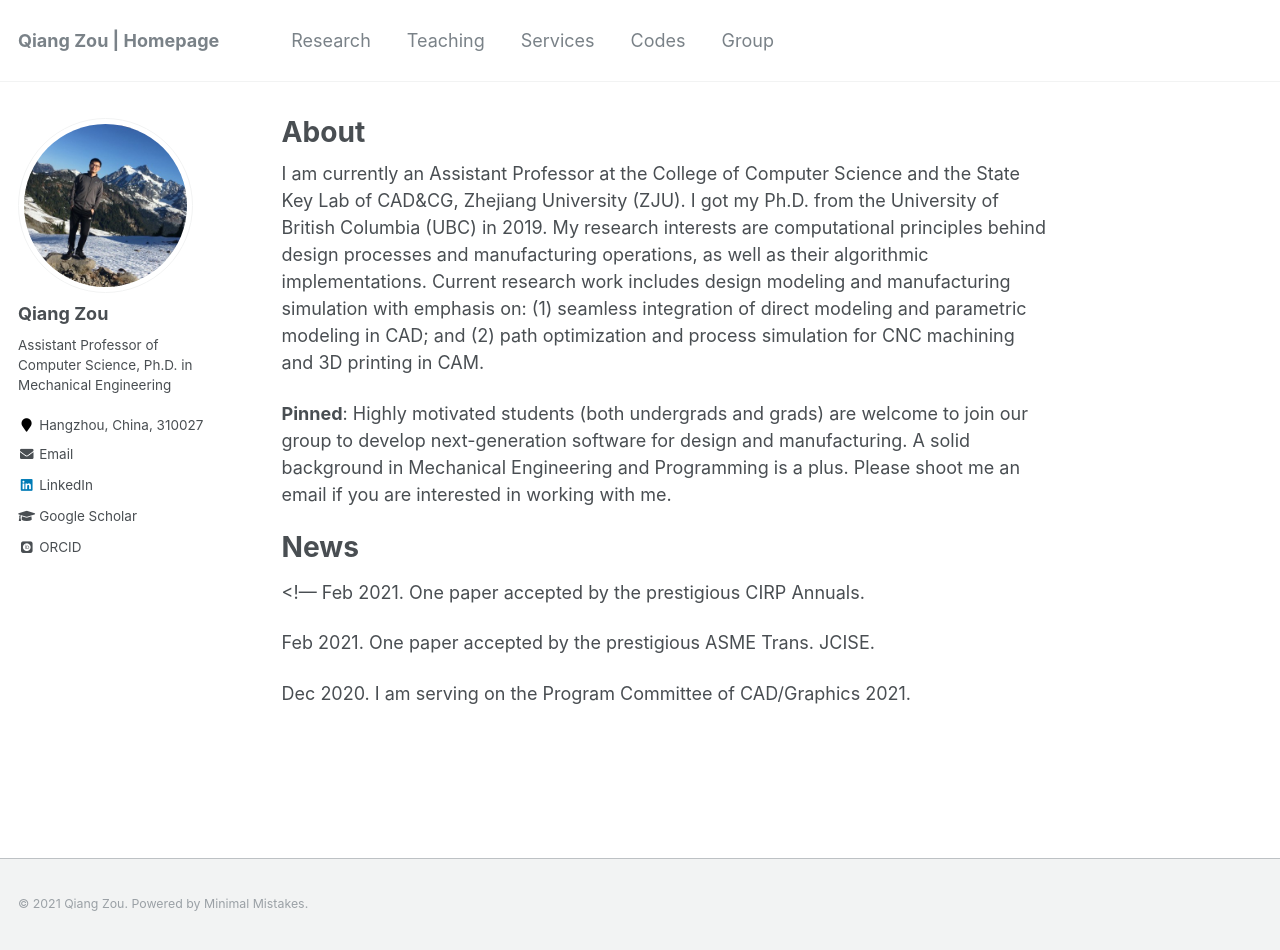
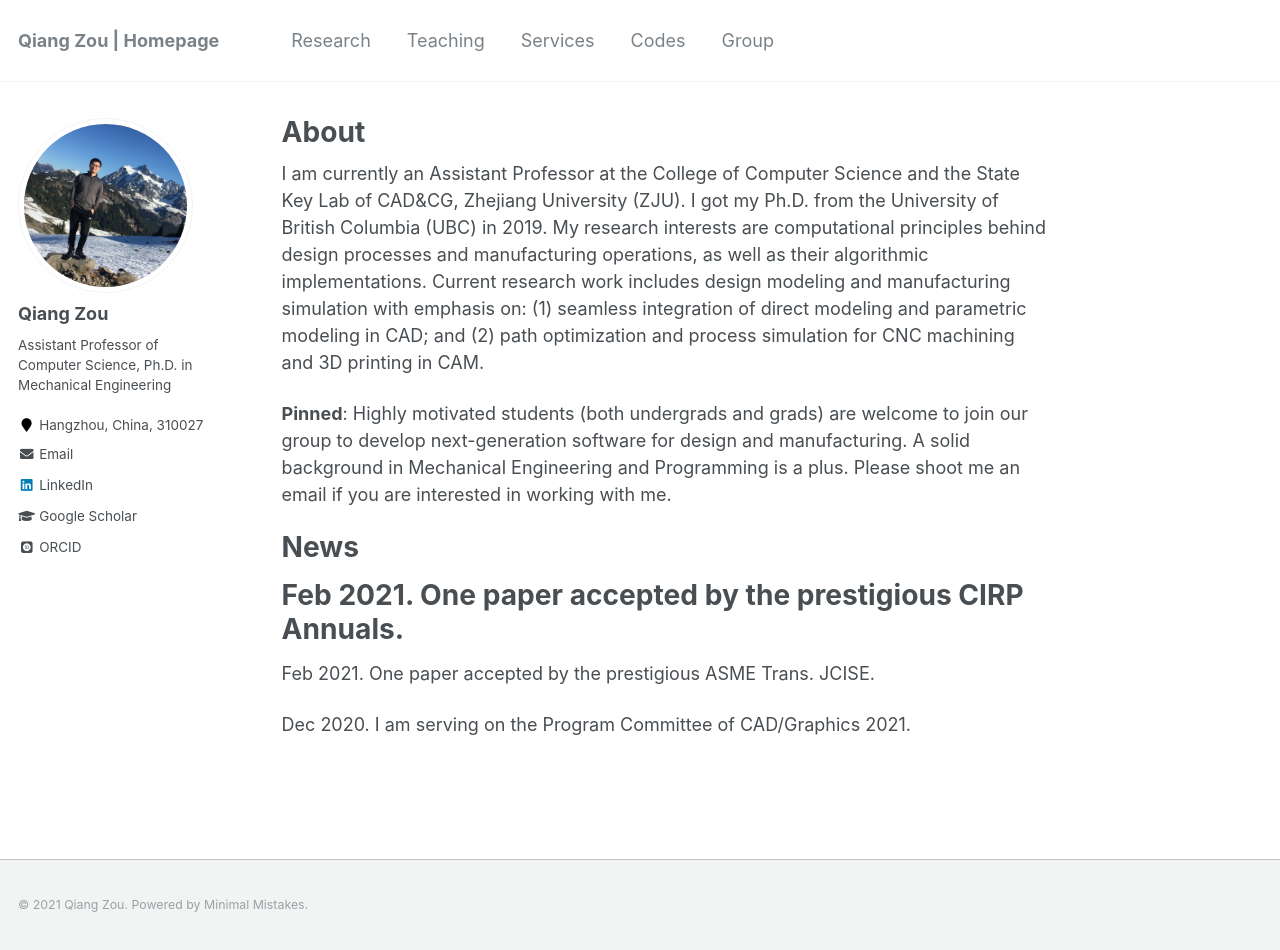
Before and after one commit to Qiang-Zou/Qiang-Zou.github.io, a Jekyll site: the page built from _pages/about.md, in a window 1280 px wide and 950 px high. Built offline with Jekyll 4.4.1, drawn with Linux system fonts in a browser that asks for light colours; some web fonts are replaced.

```diff
--- a/_pages/about.md
+++ b/_pages/about.md
@@ -14,7 +14,7 @@ I am currently an Assistant Professor at the College of Computer Science and the
 
 News
 ======
-<!--- Feb 2021. One paper accepted by the prestigious CIRP Annuals.
+# Feb 2021. One paper accepted by the prestigious CIRP Annuals.
 
 Feb 2021. One paper accepted by the prestigious ASME Trans. JCISE.
 
```
